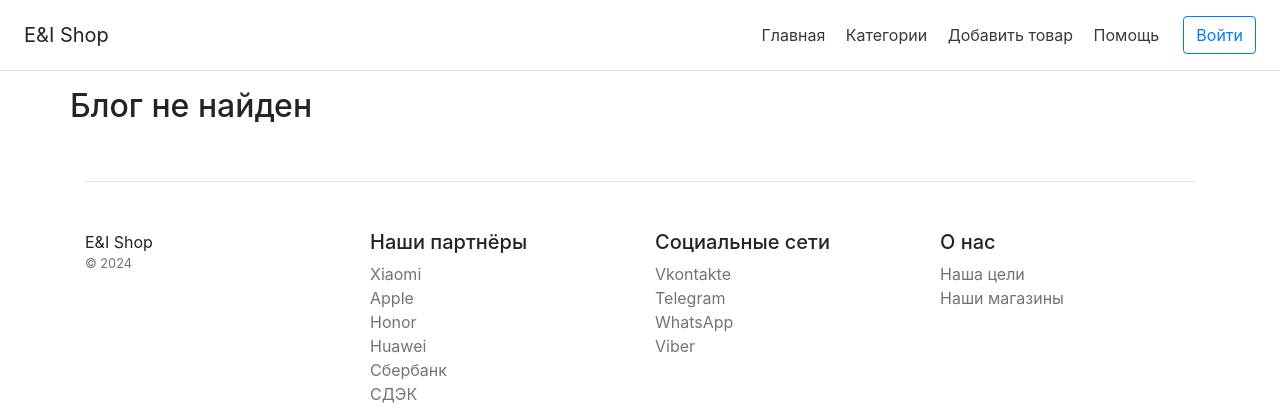
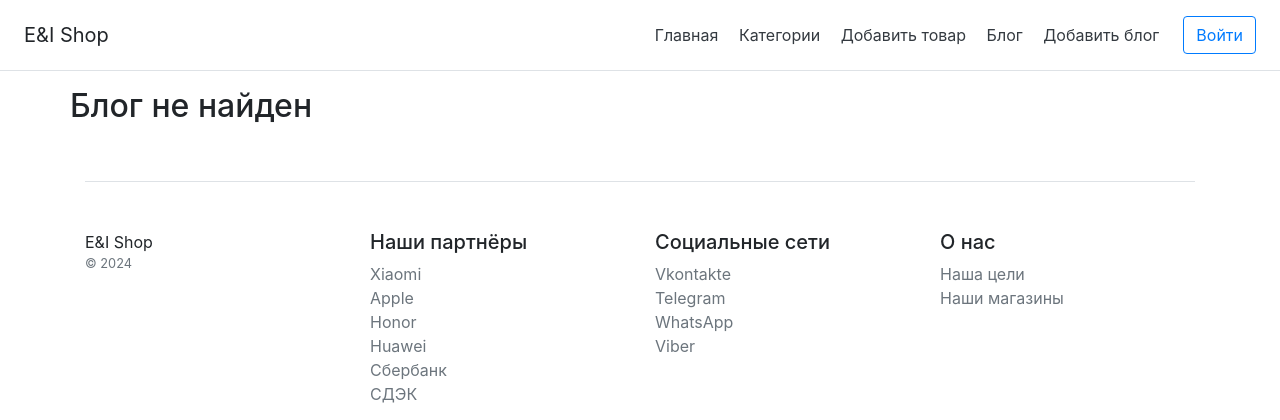
Before and after one commit to Nk3YQQ/django-internet-shop, a Django app: page /materials/ in a window 1280 px wide. Shown: the top 420 px of the page. Run offline with Django 5.2, Linux system fonts and the light colour scheme; data that the repository does not hold is empty; some libraries are stand-ins or nearby versions.

Commit message:
Update inc_shopapp_menu.html

```diff
--- a/shopapp/templates/shopapp/includes/inc_shopapp_menu.html
+++ b/shopapp/templates/shopapp/includes/inc_shopapp_menu.html
@@ -4,7 +4,8 @@
     <a class="p-2 text-dark" href="{% url 'shopapp:main' %}">Главная</a>
     <a class="p-2 text-dark" href="{% url 'shopapp:all_categories' %}">Категории</a>
     <a class="p-2 text-dark" href="{% url 'shopapp:add_product' %}">Добавить товар</a>
-    <a class="p-2 text-dark" href="#">Помощь</a>
+    <a class="p-2 text-dark" href="{% url 'blogapp:main' %}">Блог</a>
+    <a class="p-2 text-dark" href="{% url 'blogapp:add_material' %}">Добавить блог</a>
   </nav>
   <a class="btn btn-outline-primary" href="#">Войти</a>
 </div>
```
